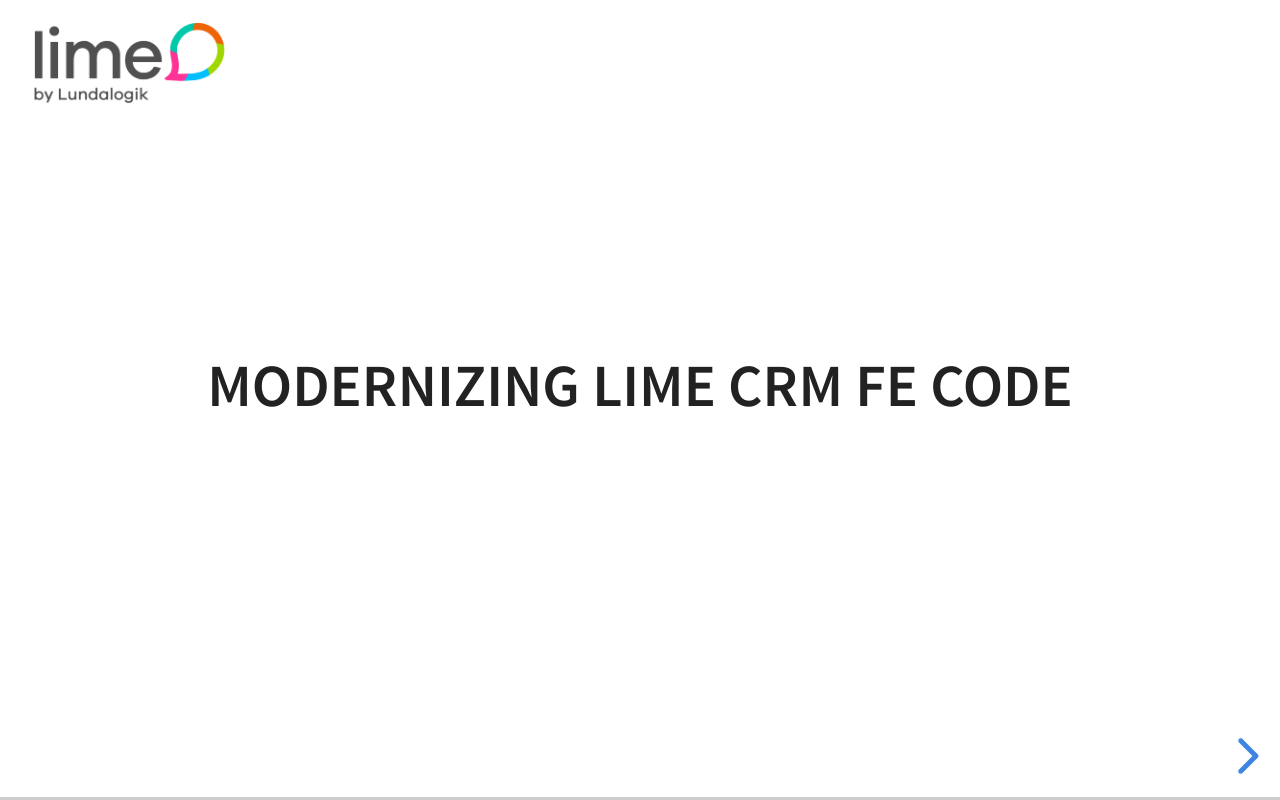
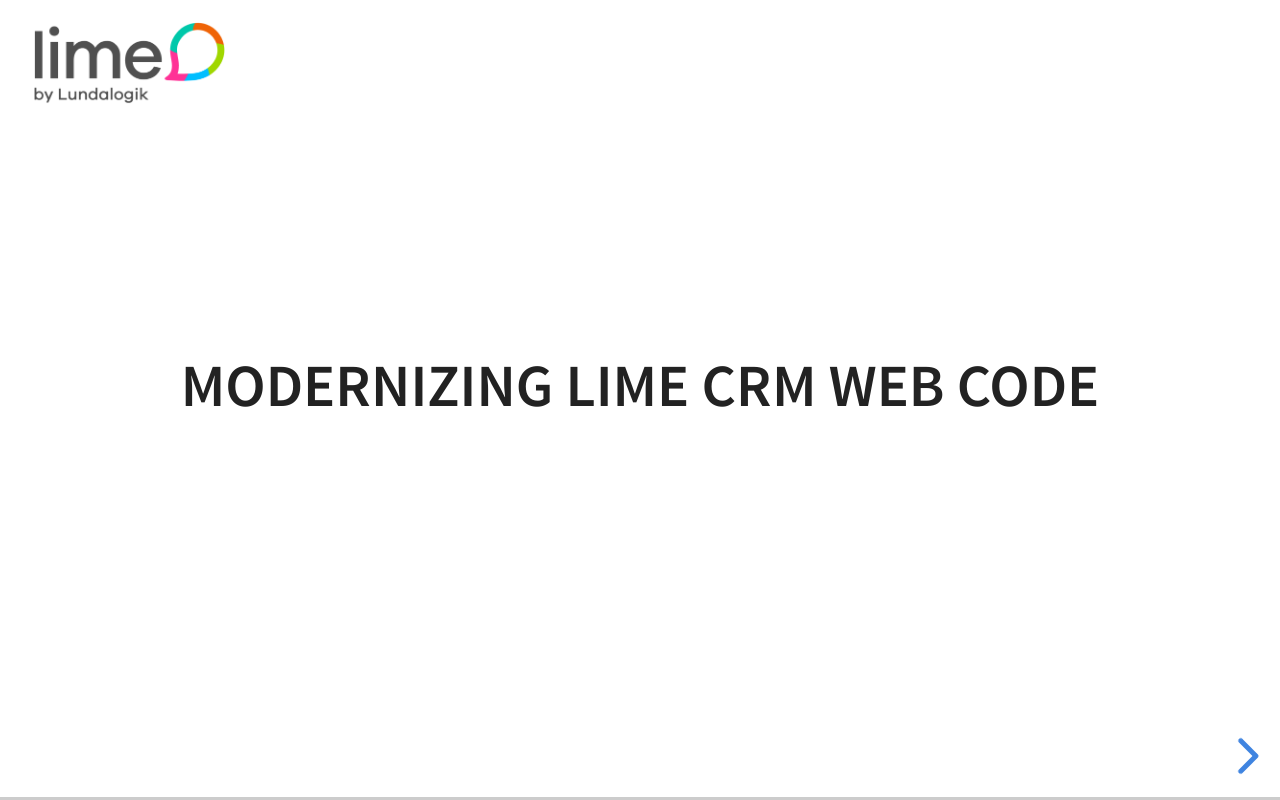
Before and after one commit to Lundalogik/next-gen-js-slides, a website: page 20180207-next-gen-js-slides/index-stugdagar.html in a window 1280 px wide. Drawn offline with Linux system fonts and the light colour scheme.

Commit message:
fix title and export pdf

```diff
--- a/20180207-next-gen-js-slides/index-stugdagar.html
+++ b/20180207-next-gen-js-slides/index-stugdagar.html
@@ -44,7 +44,7 @@
 		<div class="slides">
 			<section data-markdown>
 				<textarea data-template>
-					### Modernizing Lime CRM FE code
+					### Modernizing Lime CRM web code
 				</textarea>
 			</section>
 
```
Also changed, not shown: 1 other file.
